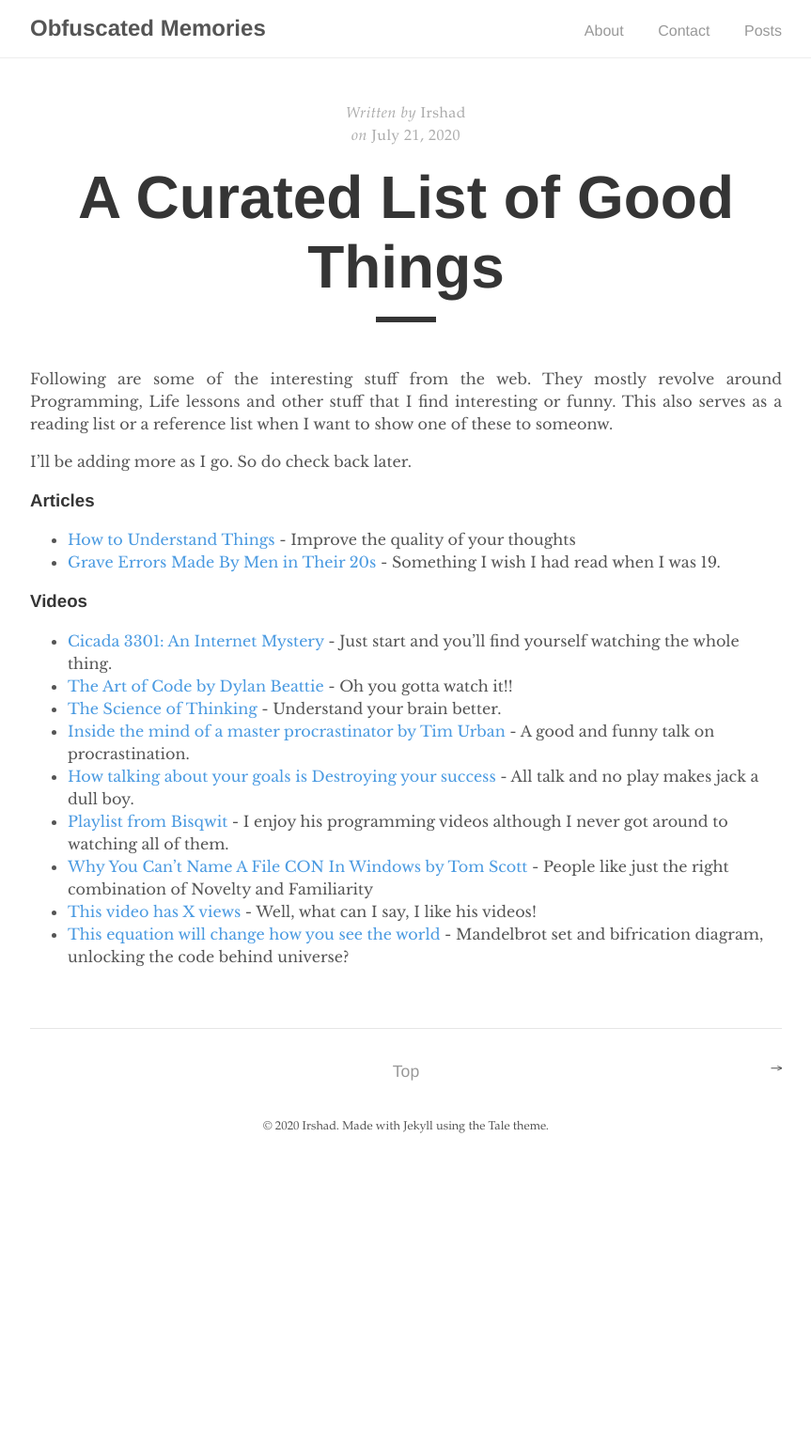
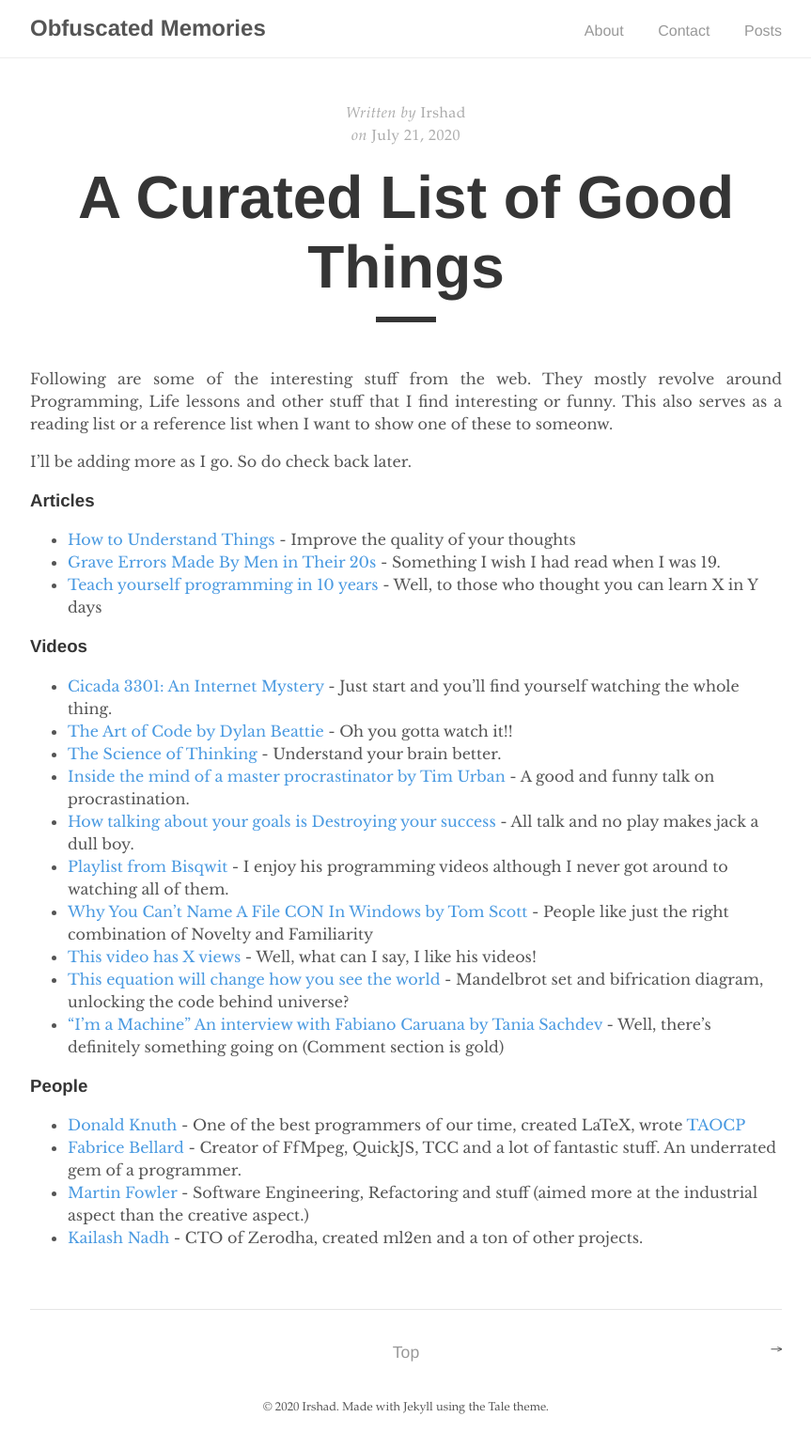
Before and after one commit to irshadshalu/irshadshalu.github.io, a Jekyll site: the page built from _posts/2020-07-21-good-things.md, in a window 1280 px wide. Shown: the whole page at 94% size, without its empty margins (208-1071 px from the left). Built offline with Jekyll 4.4.1, drawn with Linux system fonts in a browser that asks for light colours; comment, search, counter and statistics services are not loaded; before the commit the page ends 1242 px from its top, so only the background shows below that.

Commit message:
Adding peoples

```diff
--- a/_posts/2020-07-21-good-things.md
+++ b/_posts/2020-07-21-good-things.md
@@ -15,6 +15,8 @@ I'll be adding more as I go. So do check back later.
 * [How to Understand Things](https://nabeelqu.co/understanding) - Improve the quality of your thoughts
 * [Grave Errors Made By Men in Their 20s
 ](https://lifemathmoney.com/grave-errors-made-by-men-in-their-20s/) - Something I wish I had read when I was 19.
+* [Teach yourself programming in 10 years](https://norvig.com/21-days.html) - Well, to those who thought you can learn X in Y days
+
 
 ### Videos
 
@@ -27,3 +29,12 @@ I'll be adding more as I go. So do check back later.
 * [Why You Can't Name A File CON In Windows by Tom Scott](https://www.youtube.com/watch?v=bC6tngl0PTI) - People like just the right combination of Novelty and Familiarity
 * [This video has X views](https://www.youtube.com/watch?v=BxV14h0kFs0) - Well, what can I say, I like his videos!
 * [This equation will change how you see the world](https://www.youtube.com/watch?v=ovJcsL7vyrk) - Mandelbrot set and bifrication diagram, unlocking the code behind universe?
+* ["I'm a Machine" An interview with Fabiano Caruana by Tania Sachdev](https://www.youtube.com/watch?v=G9NabGlnDCs) - Well, there's definitely something going on (Comment section is gold)
+
+
+### People
+
+* [Donald Knuth](https://www-cs-faculty.stanford.edu/~knuth/) - One of the best programmers of our time, created LaTeX, wrote [TAOCP](https://www-cs-faculty.stanford.edu/~knuth/taocp.html)
+* [Fabrice Bellard](http://bellard.org/) - Creator of FfMpeg, QuickJS, TCC and a lot of fantastic stuff. An underrated gem of a programmer.
+* [Martin Fowler](https://martinfowler.com/) -  Software Engineering, Refactoring and stuff (aimed more at the industrial aspect than the creative aspect.)
+* [Kailash Nadh](https://nadh.in/) - CTO of Zerodha, created ml2en and a ton of other projects.
```
